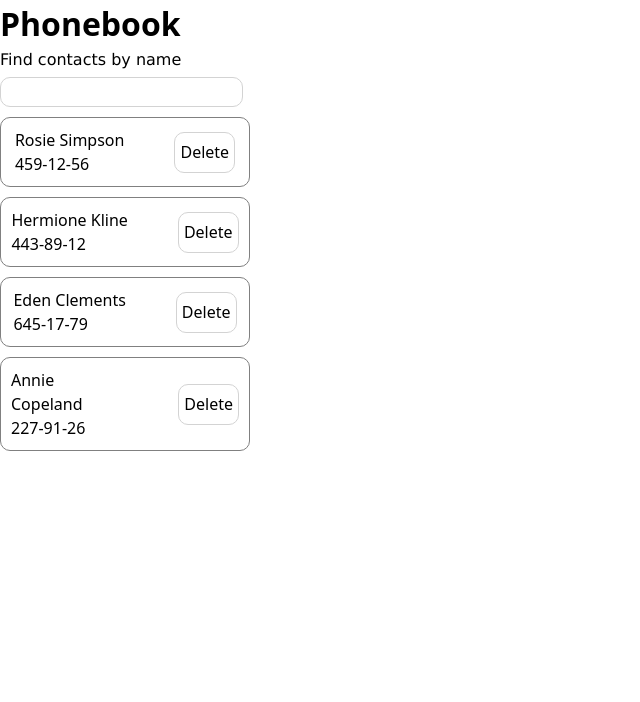
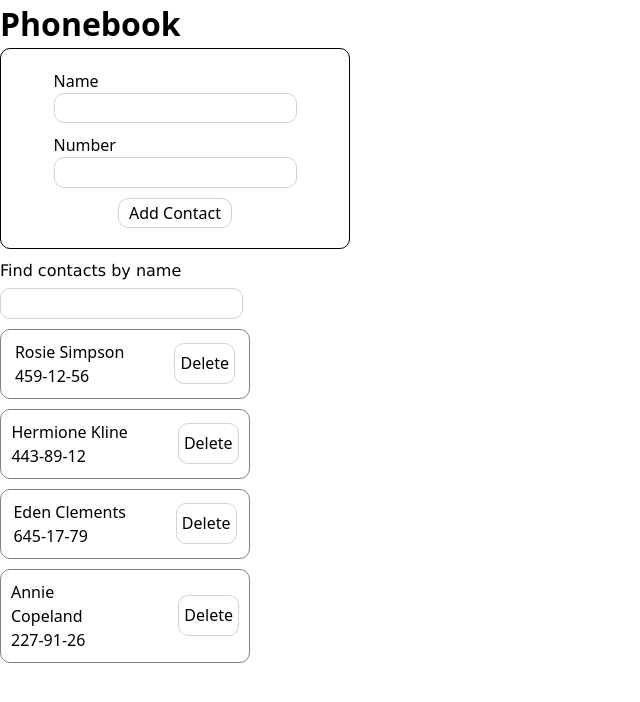
Before and after one commit to Artur-Luniaka/goit-react-hw-03, a React (Vite) app: page / in a window 1280 px wide. Shown: the top 702 px of the page, without its empty margins (0-640 px from the left). Built offline with nearby package versions, Linux system fonts and the light colour scheme.

Commit message:
finished 3 of 5 steps/added light styles

```diff
--- a/package.json
+++ b/package.json
@@ -10,9 +10,12 @@
     "preview": "vite preview"
   },
   "dependencies": {
+    "formik": "^2.4.6",
     "modern-normalize": "^3.0.1",
+    "nanoid": "^5.0.8",
     "react": "^18.3.1",
-    "react-dom": "^18.3.1"
+    "react-dom": "^18.3.1",
+    "yup": "^1.4.0"
   },
   "devDependencies": {
     "@eslint/js": "^9.13.0",
--- a/src/App.jsx
+++ b/src/App.jsx
@@ -4,6 +4,8 @@ import { useState } from "react";
 import contacts from "./assets/contacts.json";
 import ContactList from "./components/ContactList/ContactList";
 import SearchBox from "./components/SearchBox/SearchBox";
+import ContactForm from "./components/ContactForm/ContactForm";
+import { nanoid } from "nanoid";
 
 const App = () => {
   const [contact, setContact] = useState(contacts);
@@ -11,13 +13,19 @@ const App = () => {
   const handleSearchContact = (e) => {
     setSearchContact(e.target.value);
   };
-  const handleContacts = contacts.filter((contact) =>
+  const handleContacts = contact.filter((contact) =>
     contact.name.toLowerCase().includes(searchContact.toLowerCase())
   );
+  const handleSubmit = (values, actions) => {
+    const contactWithId = { ...values, id: nanoid(5) };
+    setContact([...contact, contactWithId]);
+    actions.resetForm();
+  };
 
   return (
     <>
       <h1>Phonebook</h1>
+      <ContactForm onSubmit={handleSubmit} />
       <SearchBox onChange={handleSearchContact} />
       <ContactList contacts={handleContacts} />
     </>
--- /dev/null
+++ b/src/components/ContactForm/ContactForm.jsx
@@ -0,0 +1,56 @@
+import s from "./ContactForm.module.css";
+import { Formik, Form, Field, ErrorMessage } from "formik";
+import * as yup from "yup";
+import { useId } from "react";
+
+const ContactForm = ({ onSubmit }) => {
+  const initialValues = {
+    name: "",
+    number: "",
+  };
+  const nameFieldId = useId();
+  const numberFieldId = useId();
+
+  const validationForm = yup.object({
+    name: yup
+      .string()
+      .min(3, "Too Short!")
+      .max(50, "So Long!")
+      .required("Please,enter your name!"),
+    number: yup
+      .string()
+      .min(3, "Too Short!")
+      .max(50, "So Long!")
+      .required("Please,enter your phone number!"),
+  });
+  return (
+    <Formik
+      initialValues={initialValues}
+      onSubmit={(values, actions) => onSubmit(values, actions)}
+      validationSchema={validationForm}
+    >
+      <Form className={s.form}>
+        <div className={s.box}>
+          <label htmlFor={nameFieldId}>Name</label>
+          <Field className={s.input} type="text" name="name" id={nameFieldId} />
+          <ErrorMessage name="name" component="span" />
+        </div>
+        <div className={s.box}>
+          <label htmlFor={numberFieldId}>Number</label>
+          <Field
+            className={s.input}
+            type="tel"
+            name="number"
+            id={numberFieldId}
+          />
+          <ErrorMessage name="number" component="span" />
+        </div>
+        <button className={s.button} type="submit">
+          Add Contact
+        </button>
+      </Form>
+    </Formik>
+  );
+};
+
+export default ContactForm;
--- /dev/null
+++ b/src/components/ContactForm/ContactForm.module.css
@@ -0,0 +1,29 @@
+.form {
+  display: flex;
+  flex-direction: column;
+  gap: 10px;
+  border: 1px solid black;
+  padding: 20px;
+  max-width: 350px;
+  align-items: center;
+  margin-bottom: 10px;
+  border-radius: 10px;
+}
+
+.box {
+  display: flex;
+  flex-direction: column;
+}
+
+.input {
+  border: 1px solid lightgrey;
+  border-radius: 10px;
+  padding: 5px;
+}
+
+.button {
+  max-width: 150px;
+  padding: 5px 10px;
+  border-radius: 10px;
+  border: 1px solid lightgrey;
+}
```
Also changed, not shown: 1 other file (tests, documents, lock files or other folders).
